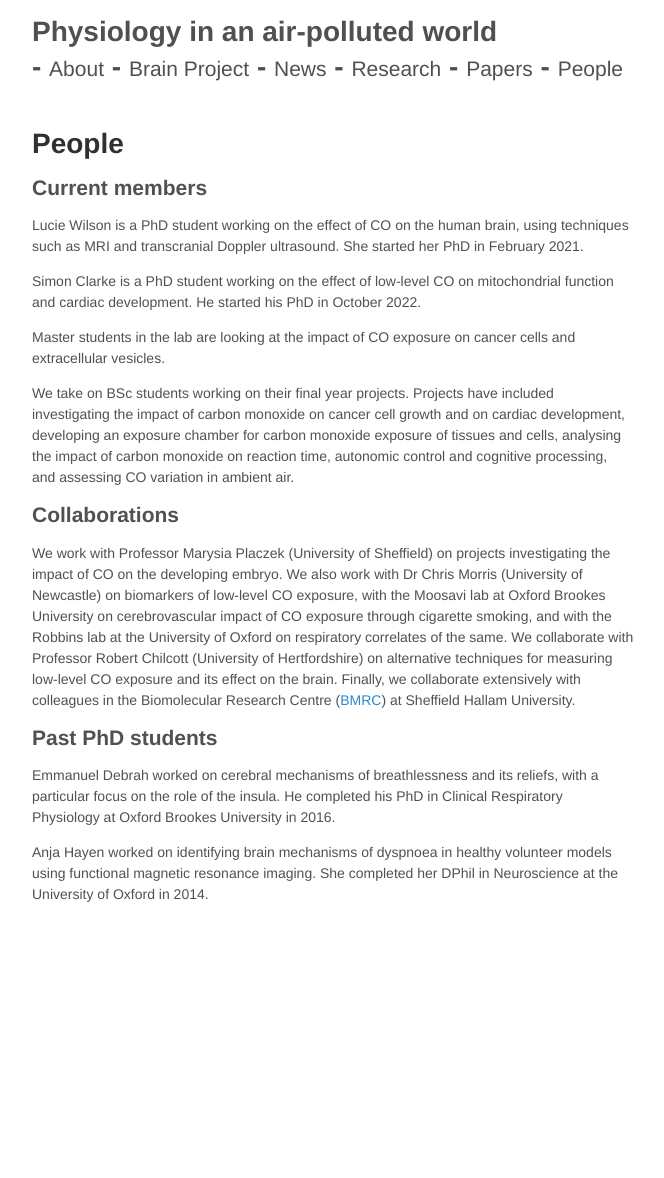
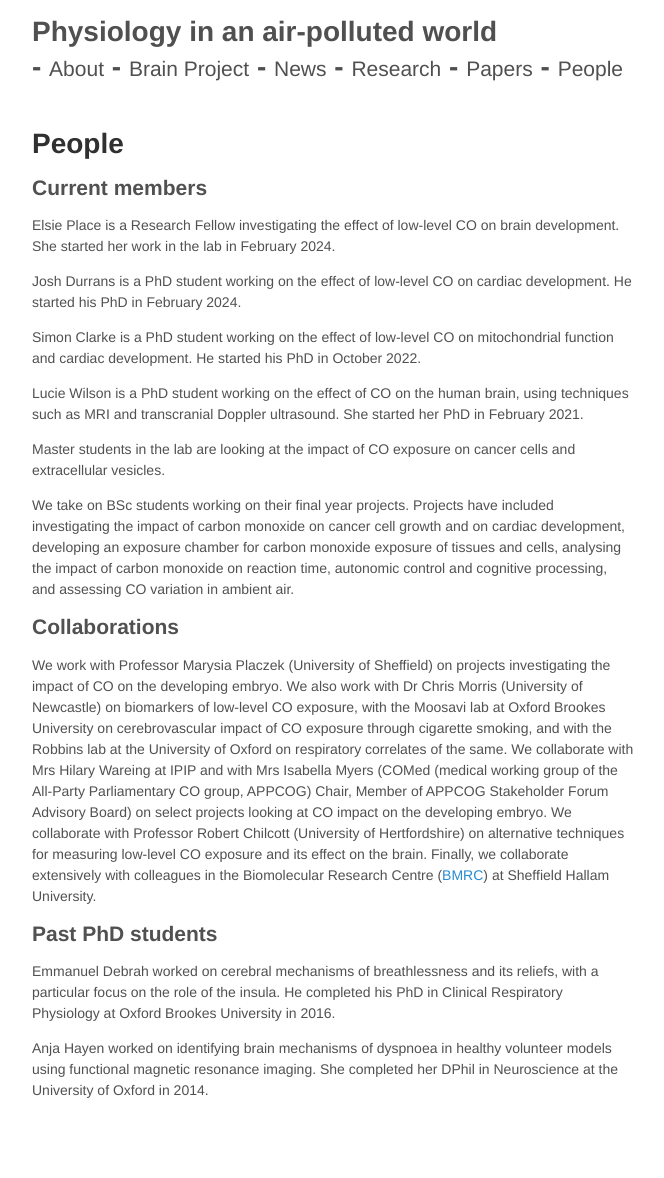
Before and after one commit to mariherigstad/mariherigstad.github.io, a Jekyll site: the page built from people.md, in a window 1280 px wide. Shown: the whole page, without its empty margins (307-971 px from the left). Built offline with Jekyll 4.4.1, drawn with Linux system fonts in a browser that asks for light colours; before the commit the page ends 982 px from its top, so only the background shows below that.

Commit message:
Update people.md

```diff
--- a/people.md
+++ b/people.md
@@ -4,16 +4,20 @@ title: People
 ---
 
 ## Current members
-Lucie Wilson is a PhD student working on the effect of CO on the human brain, using techniques such as MRI and transcranial Doppler ultrasound. She started her PhD in February 2021.
+Elsie Place is a Research Fellow investigating the effect of low-level CO on brain development. She started her work in the lab in February 2024.
+
+Josh Durrans is a PhD student working on the effect of low-level CO on cardiac development. He started his PhD in February 2024.
 
 Simon Clarke is a PhD student working on the effect of low-level CO on mitochondrial function and cardiac development. He started his PhD in October 2022.
+
+Lucie Wilson is a PhD student working on the effect of CO on the human brain, using techniques such as MRI and transcranial Doppler ultrasound. She started her PhD in February 2021.
 
 Master students in the lab are looking at the impact of CO exposure on cancer cells and extracellular vesicles.
 
 We take on BSc students working on their final year projects. Projects have included investigating the impact of carbon monoxide on cancer cell growth and on cardiac development, developing an exposure chamber for carbon monoxide exposure of tissues and cells, analysing the impact of carbon monoxide on reaction time, autonomic control and cognitive processing, and assessing CO variation in ambient air.
 
 ## Collaborations
-We work with Professor Marysia Placzek (University of Sheffield) on projects investigating the impact of CO on the developing embryo. We also work with Dr Chris Morris (University of Newcastle) on biomarkers of low-level CO exposure, with the Moosavi lab at Oxford Brookes University on cerebrovascular impact of CO exposure through cigarette smoking, and with the Robbins lab at the University of Oxford on respiratory correlates of the same. We collaborate with Professor Robert Chilcott (University of Hertfordshire) on alternative techniques for measuring low-level CO exposure and its effect on the brain. Finally, we collaborate extensively with colleagues in the Biomolecular Research Centre (<a href="https://www.shu.ac.uk/research/specialisms/biomolecular-sciences-research-centre">BMRC</a>) at Sheffield Hallam University.
+We work with Professor Marysia Placzek (University of Sheffield) on projects investigating the impact of CO on the developing embryo. We also work with Dr Chris Morris (University of Newcastle) on biomarkers of low-level CO exposure, with the Moosavi lab at Oxford Brookes University on cerebrovascular impact of CO exposure through cigarette smoking, and with the Robbins lab at the University of Oxford on respiratory correlates of the same. We collaborate with Mrs Hilary Wareing at IPIP and with Mrs Isabella Myers (COMed (medical working group of the All-Party Parliamentary CO group, APPCOG) Chair, Member of APPCOG Stakeholder Forum Advisory Board) on select projects looking at CO impact on the developing embryo. We collaborate with Professor Robert Chilcott (University of Hertfordshire) on alternative techniques for measuring low-level CO exposure and its effect on the brain. Finally, we collaborate extensively with colleagues in the Biomolecular Research Centre (<a href="https://www.shu.ac.uk/research/specialisms/biomolecular-sciences-research-centre">BMRC</a>) at Sheffield Hallam University.
 
 ## Past PhD students
 Emmanuel Debrah worked on cerebral mechanisms of breathlessness and its reliefs, with a particular focus on the role of the insula. He completed his PhD in Clinical Respiratory Physiology at Oxford Brookes University in 2016.
```
